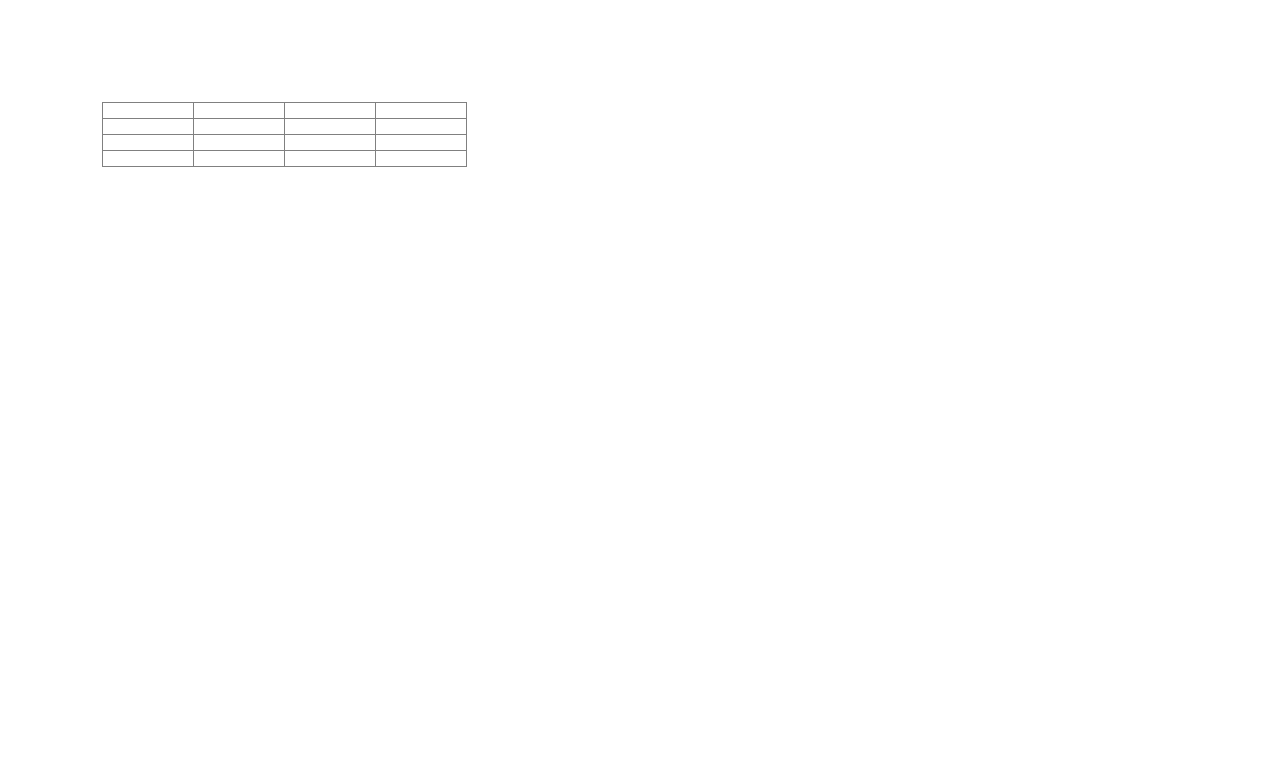
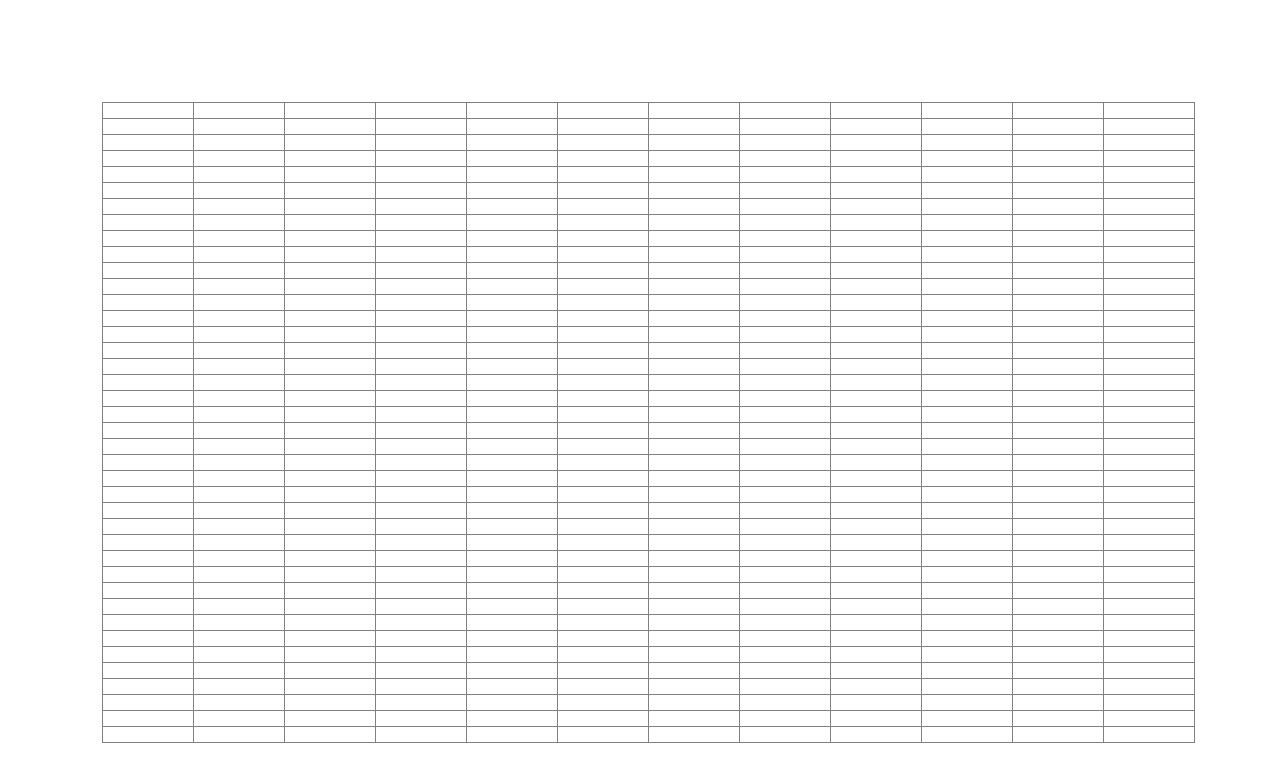
Before and after one commit to John123Yu/EasySheets, a React (Create React App) app: page / in a window 1280 px wide. Shown: the top 782 px of the page. Built offline with nearby package versions, Linux system fonts and the light colour scheme.

Commit message:
storing theMap as global object, extendNestedArray func added

```diff
--- a/src/containers/cellhook.js
+++ b/src/containers/cellhook.js
@@ -5,7 +5,7 @@ import classNames from "classnames";
 
 export default function CellHook(props) {
   let { handleKeyDown, theMap, row, column } = props;
-  console.log("CELL RERENDER", row, column);
+  //   console.log("CELL RERENDER", row, column);
   const [state, setState] = useState(false);
 
   function handleKeyDownWrap(e) {
--- a/src/containers/map.js
+++ b/src/containers/map.js
@@ -1,23 +1,34 @@
 import React, { useState, useEffect, useRef } from "react";
 import _ from "lodash";
 import CellHook from "./cellhook";
-import { nestedArray, validAlphaNum } from "../helpers/primary";
+import { nestedArray, validAlphaNum, extendNestedArray } from "../helpers/primary";
+
+let theMap;
 
 export default function Map() {
   console.log("MAP RERENDER");
-  const [theMap, setMap] = useState(() => {
-    let initMap = nestedArray(4, 4);
-    return initMap;
-  });
+  const [scrollX, setScrollX] = useState(window.scrollX);
   const [scrollY, setScrollY] = useState(window.scrollY);
-  const [scrollX, setScrollX] = useState(window.scrollX);
+  const [windowX, setWindowX] = useState(window.innerWidth);
+  const [windowY, setWindowY] = useState(window.innerHeight);
+
+  const cellsX = Math.floor(windowX / 100);
+  const cellsY = Math.floor(windowY / 20);
+  // console.log("cellsX", cellsX)
+
+  if (theMap === undefined) theMap = nestedArray(cellsY, cellsX);
+  else theMap = extendNestedArray(cellsY, cellsX, theMap);
+  // console.log(theMap)
 
   useInterval(() => {
+    setScrollX(window.scrollX);
     setScrollY(window.scrollY);
-    setScrollX(window.scrollX);
+    setWindowX(window.innerWidth);
+    setWindowY(window.innerHeight);
   }, 1000);
-  console.log("X", scrollY);
-  console.log("X", scrollX);
+
+  console.log("WindowX", windowX);
+  console.log("ScrollX", scrollX);
 
 
   let handleKeyDownSetup = _.curry((row, column, e) => {
--- a/src/helpers/primary.js
+++ b/src/helpers/primary.js
@@ -4,33 +4,43 @@ export function validAlphaNum(input) {
   return false;
 }
 
-export function nestedArray(X, Y) {
-  let outer_array = [];
-  for (let i = 0; i < X; i++) {
-    let inner_array = [];
-    for (let j = 0; j < Y; j++) {
-      inner_array.push("");
+export function nestedArray(row, col) {
+  let outerArray = [];
+  for (let i = 0; i < row; i++) {
+    let innerArray = [];
+    for (let j = 0; j < col; j++) {
+      innerArray.push("");
     }
-    outer_array.push(inner_array);
+    outerArray.push(innerArray);
   }
-  return outer_array;
+  return outerArray;
 }
 
-export function clone_nested_array(old_array) {
-  let new_array = [];
-  for (let i = 0; i < old_array.length; i++) {
-    new_array.push([]);
-    for (let j = 0; j < old_array.length; j++) {
-      new_array[i][j] = old_array[i][j];
+export function extendNestedArray(rows, cols, array) {
+  for (let i = 0; i < rows; i++) {
+    if (array[i] === undefined) array[i] = [];
+    for (let j = 0; j < cols; j++) {
+      if (array[i][j] === undefined) array[i][j] = "";
     }
   }
-  return new_array;
+  return array;
 }
 
-export function clone_array(old_array) {
-  let new_array = [];
-  for (let i = 0; i < old_array.length; i++) {
-    new_array.push(old_array[i]);
+export function clone_nested_array(prevArray) {
+  let newArray = [];
+  for (let i = 0; i < prevArray.length; i++) {
+    newArray.push([]);
+    for (let j = 0; j < prevArray.length; j++) {
+      newArray[i][j] = prevArray[i][j];
+    }
   }
-  return new_array;
+  return newArray;
 }
+
+export function clone_array(prevArray) {
+  let newArray = [];
+  for (let i = 0; i < prevArray.length; i++) {
+    newArray.push(prevArray[i]);
+  }
+  return newArray;
+}
```
